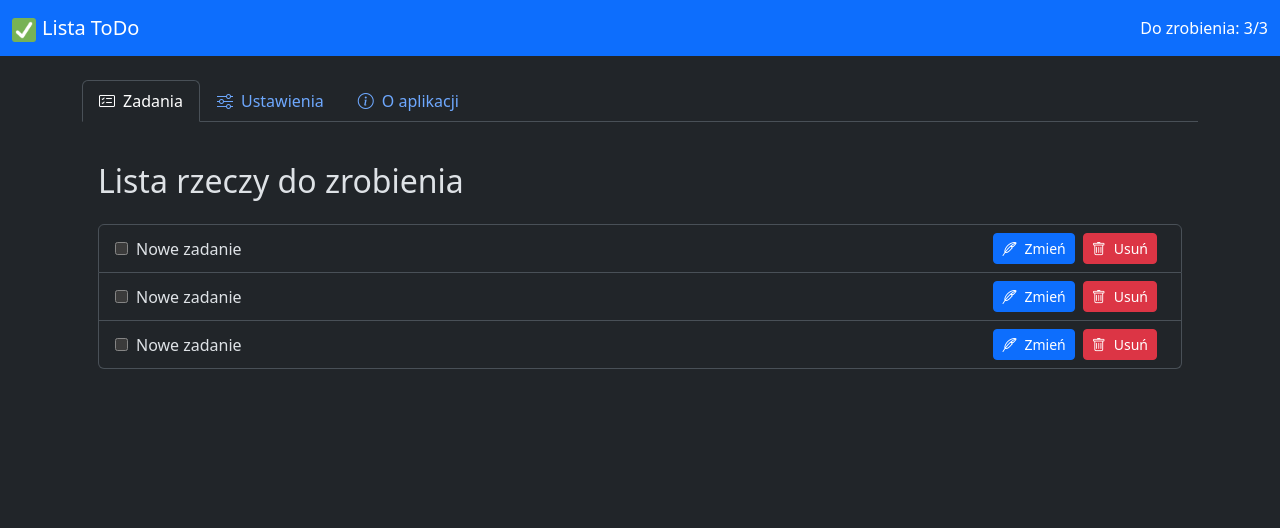
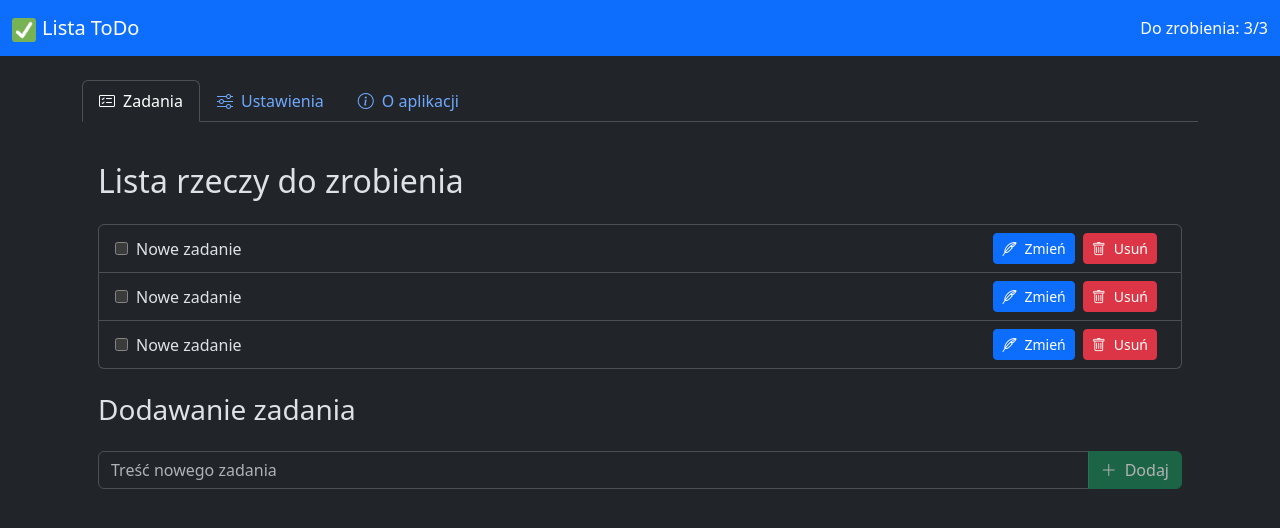
Before and after one commit to damjes/react-rozbudowane-todo, a React (Vite) app: page / in a window 1280 px wide. Shown: the top 528 px of the page. Built offline with nearby package versions, Linux system fonts and the light colour scheme.

Commit message:
Dodano możliwość dodawania nowych zadań do listy

```diff
--- a/src/komponenty/TodoLista.tsx
+++ b/src/komponenty/TodoLista.tsx
@@ -1,11 +1,17 @@
-import type { Zadanie } from '../moduły/Zadanie'
+import { useState } from 'react'
+
+import { noweZadanie, Priorytet, type Zadanie } from '../moduły/Zadanie'
 import { generatorZmieniarek, type Zmieniarka } from '../moduły/Zmieniarka'
+
 import KomponentZadania from './KomponentZadania'
+import Ikonka from './Ikonka'
 
 function TodoLista(props: {
 	zadania: Zadanie[]
 	zmieniarkaListy: Zmieniarka<Zadanie[]>
 }) {
+	const [noweZadanieTreść, setNoweZadanieTreść] = useState('')
+
 	const zmieniarkaPojedynczegoZadania = generatorZmieniarek(
 		props.zmieniarkaListy
 	)
@@ -22,6 +28,31 @@ function TodoLista(props: {
 		<>
 			<h2 className='my-4'>Lista rzeczy do zrobienia</h2>
 			<ul className='list-group'>{listaZadań}</ul>
+			<h3 className='my-4'>Dodawanie zadania</h3>
+			<div className='input-group mb-3'>
+				<input
+					type='text'
+					className='form-control'
+					placeholder='Treść nowego zadania'
+					value={noweZadanieTreść}
+					onChange={e => setNoweZadanieTreść(e.target.value)}
+					required
+				/>
+				<button
+					className='btn btn-success'
+					type='button'
+					onClick={() => {
+						props.zmieniarkaListy(zadania => [
+							...zadania,
+							noweZadanie(noweZadanieTreść),
+						])
+						setNoweZadanieTreść('')
+					}}
+					disabled={!(noweZadanieTreść.trim().length > 0)}
+				>
+					<Ikonka nazwa='plus-lg' opis='Dodaj' />
+				</button>
+			</div>
 		</>
 	)
 }
```
